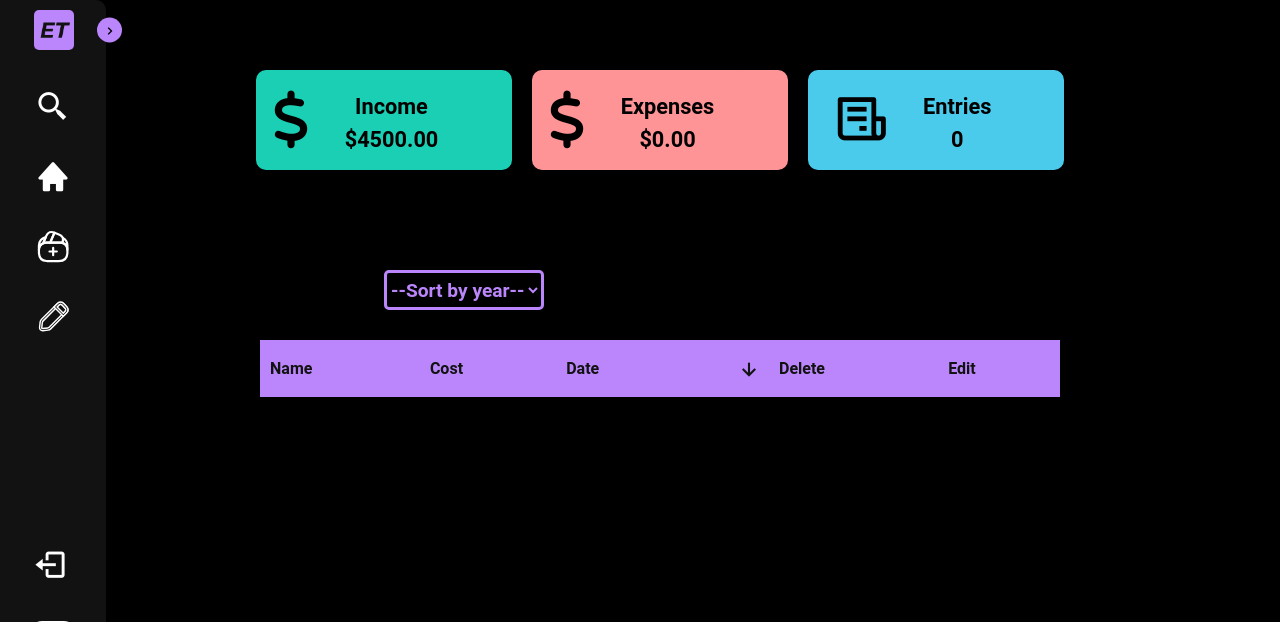
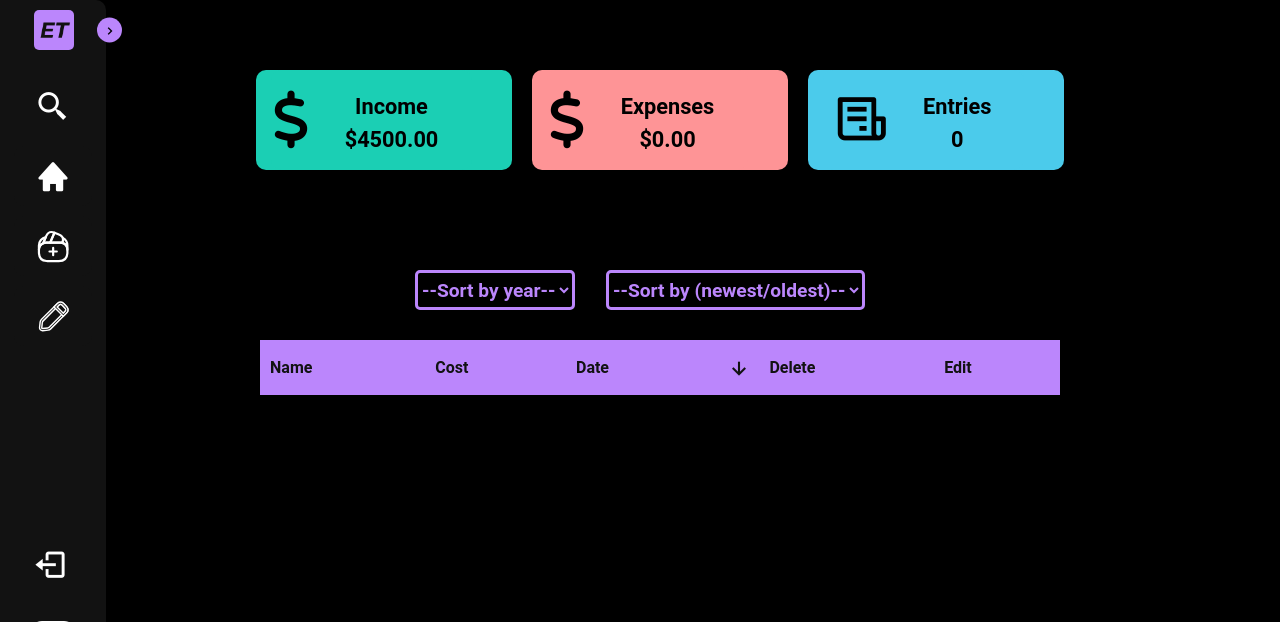
Before and after one commit to Paulq02/aug-expense-app, a Flask app: page /sort_by_year in a window 1280 px wide. Shown: the part 60-682 px from the top of the page. Run offline with Flask 3, Linux system fonts and the light colour scheme; data that the repository does not hold is empty; some libraries are stand-ins or nearby versions.

Commit message:
added sort by expense date Descending/Ascending drop down functionality

```diff
--- a/app.py
+++ b/app.py
@@ -234,7 +234,7 @@ def new_sort():
     my_list.clear()
     user_id = session.get("user_id")
 
-    sort_order = request.args.get("sortOrder", "desc")
+    sort_order = request.args.get("sort-by-asc-desc", "desc")
     print(sort_order)
 
 
--- a/static/new_js.js
+++ b/static/new_js.js
@@ -65,3 +65,9 @@ yearSelect.addEventListener("change", () => {
   const selectForm = document.querySelector(".select-form");
   selectForm.submit();
 });
+
+const sortAscDesc = document.querySelector(".asc-desc");
+const sortAscDescForm = document.querySelector(".sort-desc-asc");
+sortFunction = sortAscDesc.addEventListener("change", () => {
+  sortAscDescForm.submit();
+});
--- a/static/styles.css
+++ b/static/styles.css
@@ -1018,9 +1018,11 @@ thead {
   height: 50px;
   display: flex;
   align-items: center;
-}
-
-#year-select {
+  justify-content: space-evenly;
+}
+
+#year-select,
+.asc-desc {
   color: #bb86fc;
   background-color: #000000;
   font-family: "Roboto", sans-serif;
@@ -1028,7 +1030,7 @@ thead {
   font-style: normal;
   font-size: 1.2rem;
   height: 40px;
-  justify-content: space-around;
+
   border: #bb86fc solid 3px;
   border-radius: 5px;
 }
--- a/templates/index.html
+++ b/templates/index.html
@@ -262,6 +262,18 @@
             <option value="none" selected>--Sort by year--</option>
           </select>
         </form>
+        <form
+          class="sort-desc-asc"
+          name="sortOrder"
+          action="{{url_for('new_sort')}}"
+          method="get"
+        >
+          <select name="sort-by-asc-desc" class="asc-desc">
+            <option value="none">--Sort by (newest/oldest)--</option>
+            <option value="desc">Newest first</option>
+            <option value="asc">Oldest first</option>
+          </select>
+        </form>
       </div>
     </div>
     <div class="expense_data_container">
@@ -272,19 +284,7 @@
             <th>cost</th>
             <th>
               <div class="arrow-container">
-                <span>Date</span>
-                <form
-                  action="{{url_for('new_sort')}}"
-                  method="get"
-                  class="date-button-form"
-                >
-                  <button
-                    type="submit"
-                    class="sort-button"
-                    name="sortOrder"
-                    value="{{ 'asc' if sort_order == 'desc' else 'desc'}}"
-                  >
-                    {% if sort_order == "desc" %}
+                Date {% if sort_order == "desc" %}
                 <i
                   class="bx bx-up-arrow-alt bx-rotate-180 down-arrow newest-first sort-button"
                   style="display: flex"
@@ -305,8 +305,6 @@
                   style="display: flex"
                 ></i>
                 {% endif %}
-                  </button>
-                </form>
               </div>
             </th>
             <th>Delete</th>
```
Lines whose indentation alone changed are shown as unchanged.
